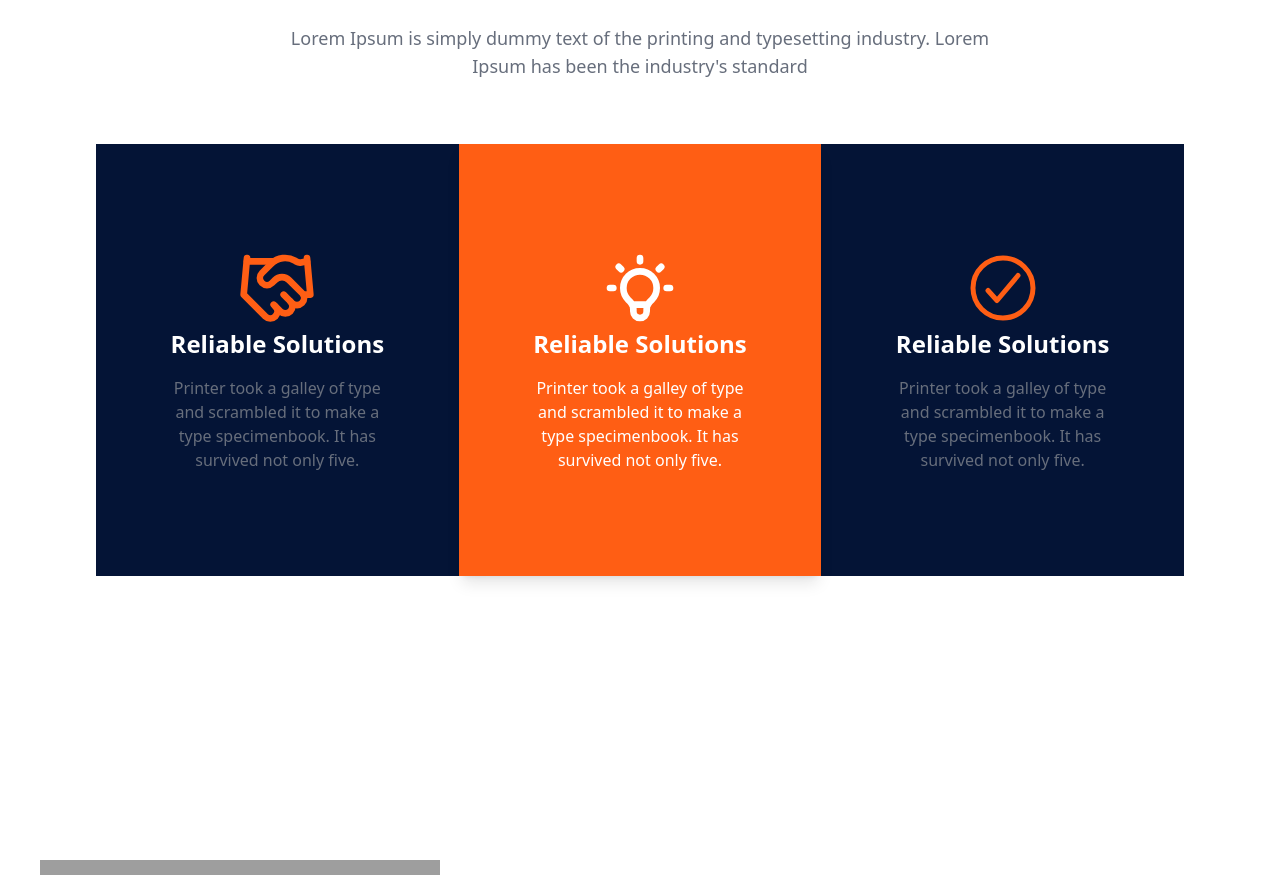
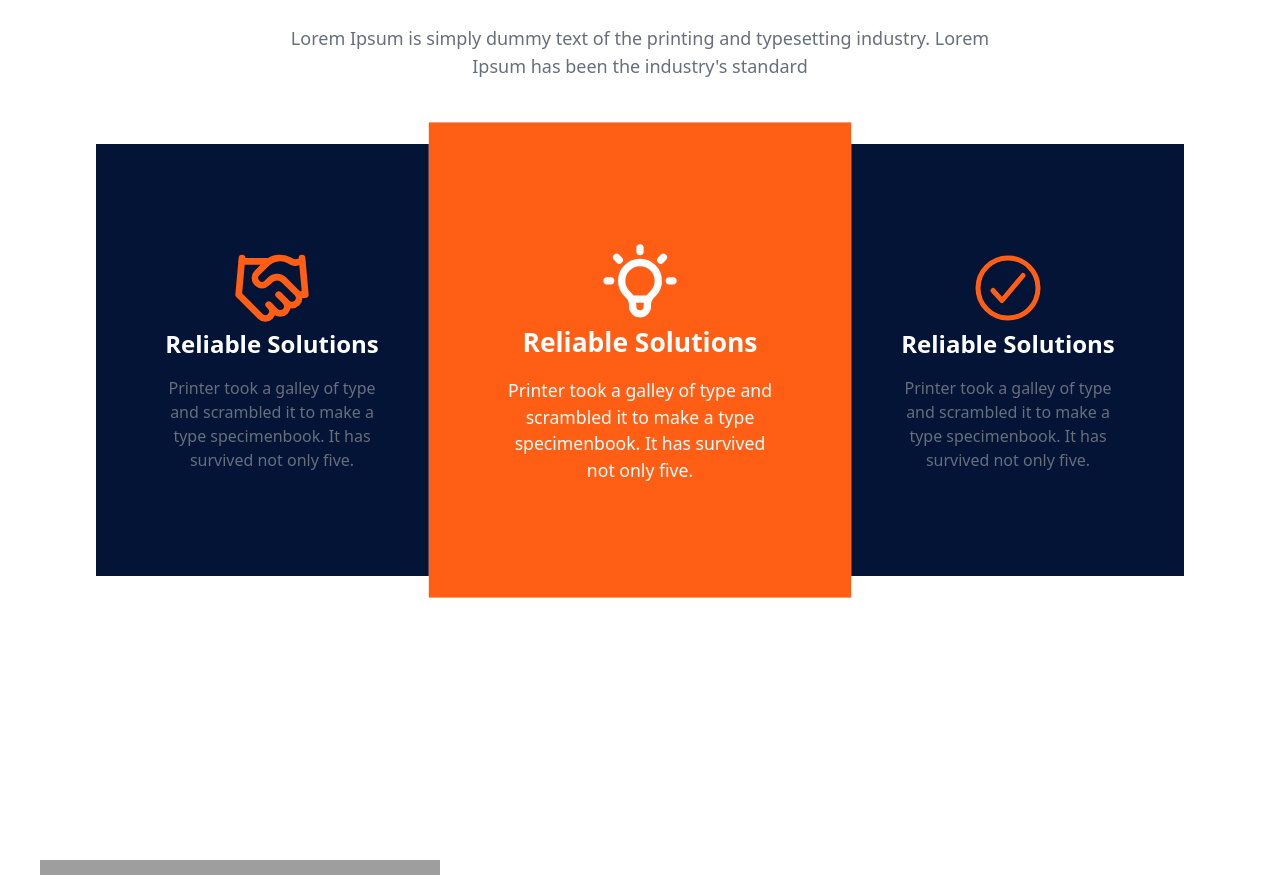
Before and after one commit to Mahmudulislamshuvo/pachin, a React (Vite) app: page / in a window 1280 px wide. Shown: the part 1036-1911 px from the top of the page. Built offline with nearby package versions, Linux system fonts and the light colour scheme; grey boxes are pictures that could not be loaded.

Commit message:
Middle one made bigger

```diff
--- a/src/Components/WelcomeToPachin/WelcomeToPachin.jsx
+++ b/src/Components/WelcomeToPachin/WelcomeToPachin.jsx
@@ -35,7 +35,11 @@ const WelcomeToPachin = () => {
               </div>
 
               {/* Expert (middle one) */}
-              <div className="w-11/12 max-w-sm sm:w-3/5 lg:w-1/3 my-5 md:my-8 sm:my-5 relative bg-text-Primary md:bg-white md:shadow-lg md:z-10">
+              <div
+                className="w-11/12 max-w-sm sm:w-3/5 relative
+                bg-text-Primary md:bg-white md:z-10
+                lg:scale-110"
+              >
                 <div className="bg-background md:bg-background overflow-hidden py-5 md:py-20">
                   <div className="text-center flex flex-col items-center justify-center p-6">
                     <HiOutlineLightBulb className="h-20 w-20 text-text-White" />
```
